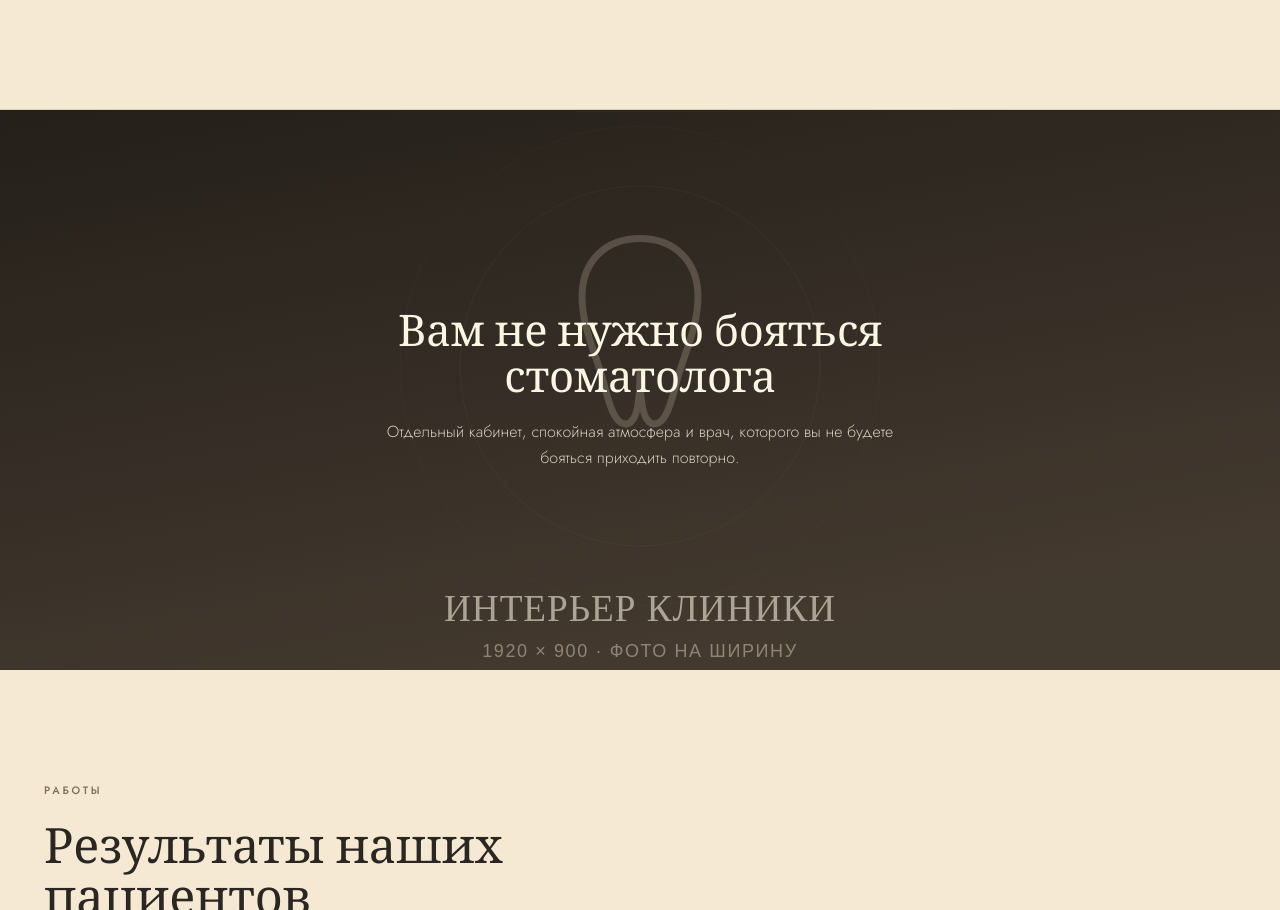
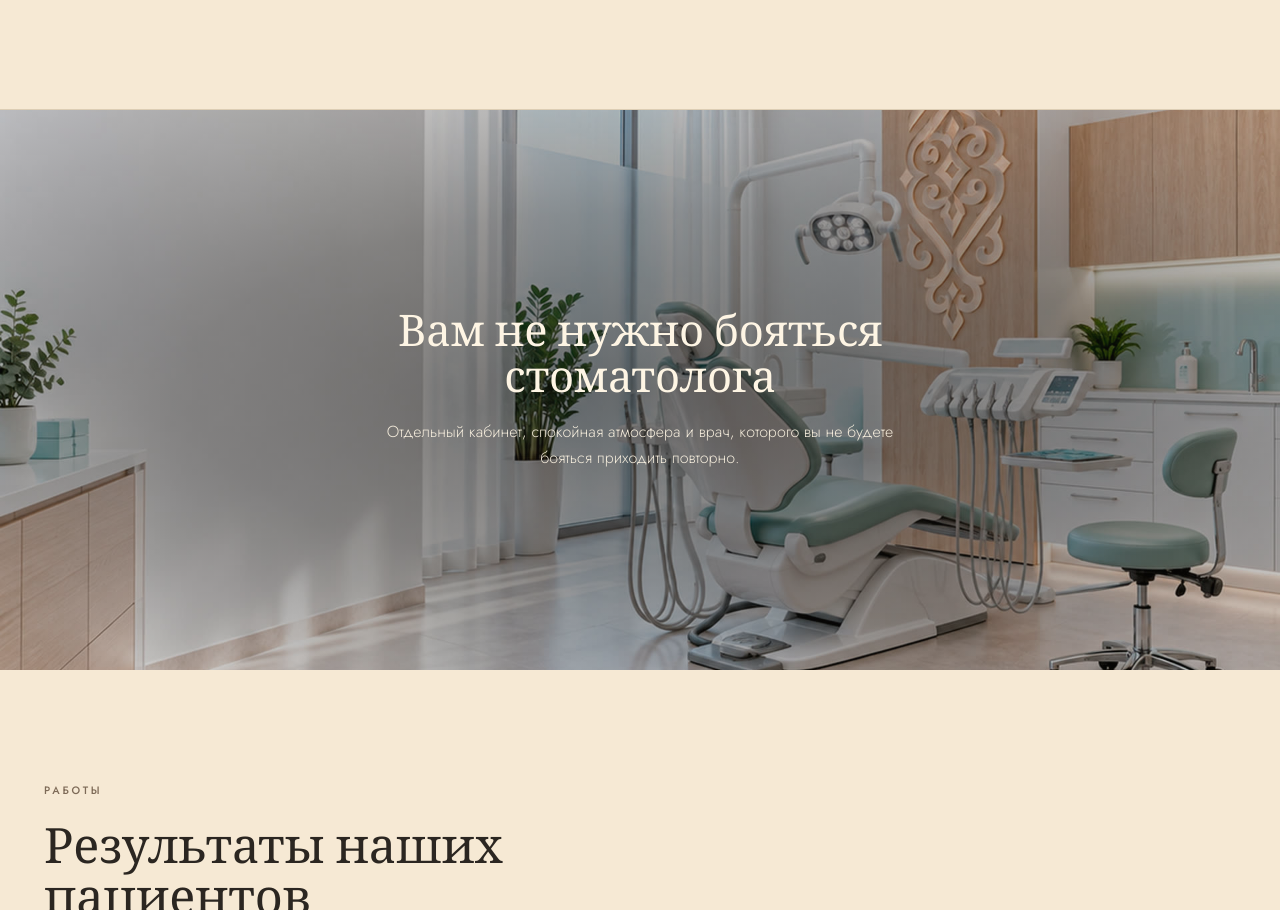
Before and after one commit to alexpee85/prototypes, a plain HTML site: page karata/index.html in a window 1280 px wide. Shown: the part 3520-4430 px from the top of the page. Drawn offline with nearby package versions, Linux system fonts and the light colour scheme.

Commit message:
karata: clinic interior photo in fullphoto band, vignette for legibility

```diff
--- a/karata/index.html
+++ b/karata/index.html
@@ -139,10 +139,12 @@ section{padding:112px 0}
 
 /* ---------- РАБОТЫ: фото на всю ширину + сетка ---------- */
 .fullphoto{position:relative;min-height:70vh;background:var(--brown-2);display:grid;place-items:center;overflow:hidden}
-.fullphoto img{position:absolute;inset:0;width:100%;height:100%;object-fit:cover;opacity:.82}
-.fullphoto-in{position:relative;z-index:1;text-align:center;padding:60px 40px;max-width:640px}
+.fullphoto img{position:absolute;inset:0;width:100%;height:100%;object-fit:cover}
+.fullphoto::after{content:'';position:absolute;inset:0;z-index:1;
+  background:radial-gradient(ellipse 74% 66% at 50% 50%,rgba(18,15,12,.58) 0%,rgba(18,15,12,.44) 48%,rgba(18,15,12,.16) 100%)}
+.fullphoto-in{position:relative;z-index:2;text-align:center;padding:60px 40px;max-width:640px}
 .fullphoto-in h2{font-size:clamp(1.9rem,3.4vw,2.9rem);color:var(--cream);margin-bottom:18px;font-weight:300}
-.fullphoto-in p{color:rgba(254,245,228,.78);font-size:1rem}
+.fullphoto-in p{color:rgba(254,245,228,.92);font-size:1rem}
 .works{background:var(--cream-2)}
 .gal{display:grid;grid-template-columns:repeat(12,1fr);gap:14px}
 .w1{grid-column:span 7}
@@ -379,7 +381,7 @@ a:focus-visible,button:focus-visible,input:focus-visible,textarea:focus-visible{
 
 <!-- ФОТО НА ВСЮ ШИРИНУ — ритм es-clinic -->
 <div class="fullphoto">
-  <img src="img/interior.svg" alt="Интерьер клиники 32 Карата" width="1920" height="900">
+  <img src="img/interior.jpg" alt="Светлый кабинет клиники 32 Карата: кресло, лампа, натуральный свет из окна" width="1920" height="1074" loading="lazy">
   <div class="fullphoto-in">
     <h2 data-i18n="fp_h">Вам не нужно бояться стоматолога</h2>
     <p data-i18n="fp_p">Отдельный кабинет, спокойная атмосфера и врач, которого вы не будете бояться приходить повторно.</p>
```
Also changed, not shown: karata/img/interior.jpg (added).
